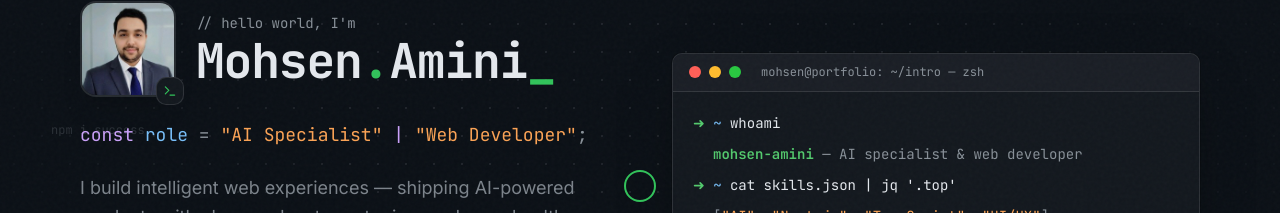
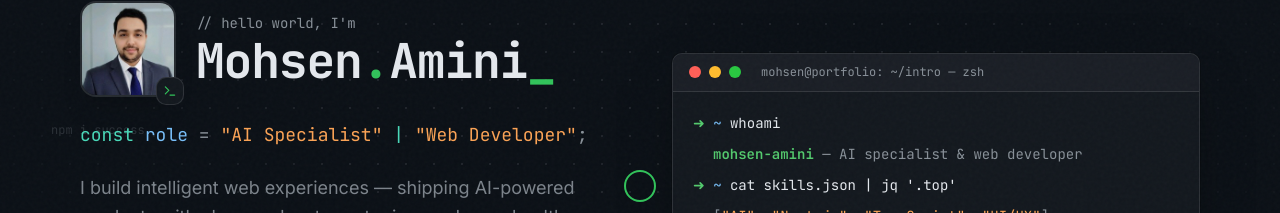
Before and after one commit to mhsenam/my-portfolio, a Next.js app: page / in a window 1280 px wide. Shown: the part 214-427 px from the top of the page. Built offline with nearby package versions, Linux system fonts and the light colour scheme; no server answers.

Commit message:
Shift accent palette from purple to green/teal for stronger coding vibe
Co-authored-by: arena-agent <297053741+arena-agent@users.noreply.github.com>

```diff
--- a/src/app/globals.css
+++ b/src/app/globals.css
@@ -42,6 +42,7 @@
   --color-syntax-green: var(--syntax-green);
   --color-syntax-blue: var(--syntax-blue);
   --color-syntax-purple: var(--syntax-purple);
+  --color-syntax-teal: var(--syntax-teal);
   --color-syntax-orange: var(--syntax-orange);
   --color-syntax-red: var(--syntax-red);
   --color-syntax-yellow: var(--syntax-yellow);
@@ -77,20 +78,21 @@
   --ring: oklch(0.72 0.19 148 / 60%);
   --chart-1: oklch(0.72 0.19 148);
   --chart-2: oklch(0.78 0.11 245);
-  --chart-3: oklch(0.78 0.13 305);
+  --chart-3: oklch(0.8 0.13 175);
   --chart-4: oklch(0.79 0.14 60);
   --chart-5: oklch(0.7 0.18 25);
-  /* Syntax highlight colors (One-Dark / GitHub-dark hybrid) */
+  /* Syntax highlight colors (green-forward terminal palette) */
   --syntax-green: oklch(0.75 0.17 148);
+  --syntax-teal: oklch(0.8 0.13 175);
   --syntax-blue: oklch(0.78 0.11 245);
-  --syntax-purple: oklch(0.78 0.13 305);
+  --syntax-purple: var(--syntax-teal); /* remapped: purple retired for green/teal */
   --syntax-orange: oklch(0.79 0.14 60);
   --syntax-red: oklch(0.72 0.17 25);
   --syntax-yellow: oklch(0.85 0.12 95);
   /* Kept for compatibility with shared components */
   --glow-1: var(--syntax-green);
-  --glow-2: var(--syntax-blue);
-  --glow-3: var(--syntax-purple);
+  --glow-2: var(--syntax-teal);
+  --glow-3: var(--syntax-blue);
 }
 
 .light {
@@ -114,14 +116,15 @@
   --input: oklch(0.2 0.015 255 / 14%);
   --ring: oklch(0.55 0.17 148 / 50%);
   --syntax-green: oklch(0.55 0.17 148);
+  --syntax-teal: oklch(0.58 0.12 175);
   --syntax-blue: oklch(0.55 0.15 245);
-  --syntax-purple: oklch(0.55 0.18 305);
+  --syntax-purple: var(--syntax-teal); /* remapped: purple retired for green/teal */
   --syntax-orange: oklch(0.6 0.15 60);
   --syntax-red: oklch(0.55 0.2 25);
   --syntax-yellow: oklch(0.65 0.13 95);
   --glow-1: var(--syntax-green);
-  --glow-2: var(--syntax-blue);
-  --glow-3: var(--syntax-purple);
+  --glow-2: var(--syntax-teal);
+  --glow-3: var(--syntax-blue);
 }
 
 @layer base {
--- a/src/components/animated-text.tsx
+++ b/src/components/animated-text.tsx
@@ -43,12 +43,12 @@ const hoverEffect = {
 
 const colors = [
   "text-primary",
-  "text-red-500",
-  "text-blue-500",
+  "text-emerald-500",
   "text-green-500",
-  "text-yellow-500",
-  "text-purple-500",
-  "text-pink-500",
+  "text-teal-500",
+  "text-lime-500",
+  "text-emerald-400",
+  "text-green-400",
 ];
 
 export const AnimatedText = ({
--- a/src/components/create-post-dialog.tsx
+++ b/src/components/create-post-dialog.tsx
@@ -145,7 +145,7 @@ export function CreatePostDialog({ onPostCreated }: CreatePostDialogProps) {
           size="lg"
           className="
             px-6 py-3 text-base font-semibold text-white rounded-lg shadow-lg
-            bg-gradient-to-r from-purple-500 via-pink-500 to-red-500
+            bg-gradient-to-r from-emerald-500 via-green-500 to-teal-500
             hover:scale-105 hover:shadow-xl hover:brightness-110
             active:scale-100 active:brightness-100
             transition-all duration-300 ease-in-out
```
